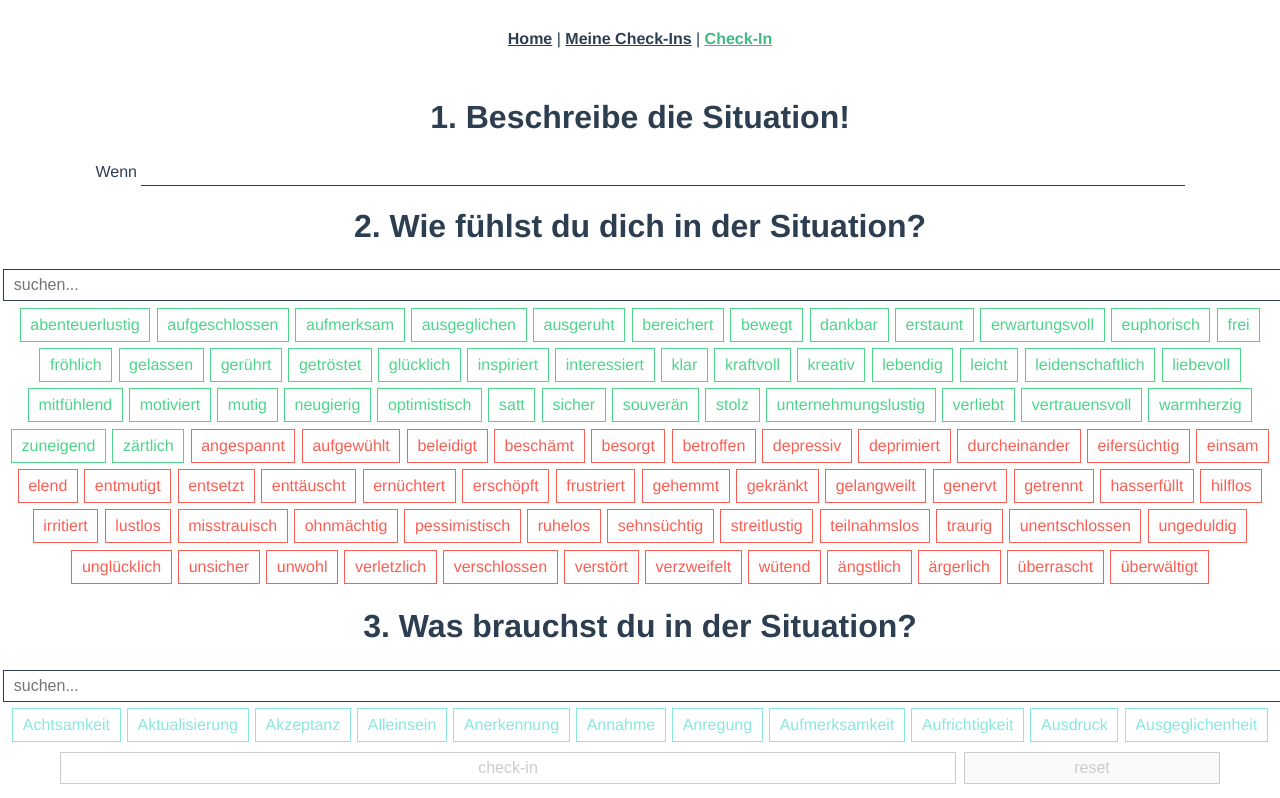
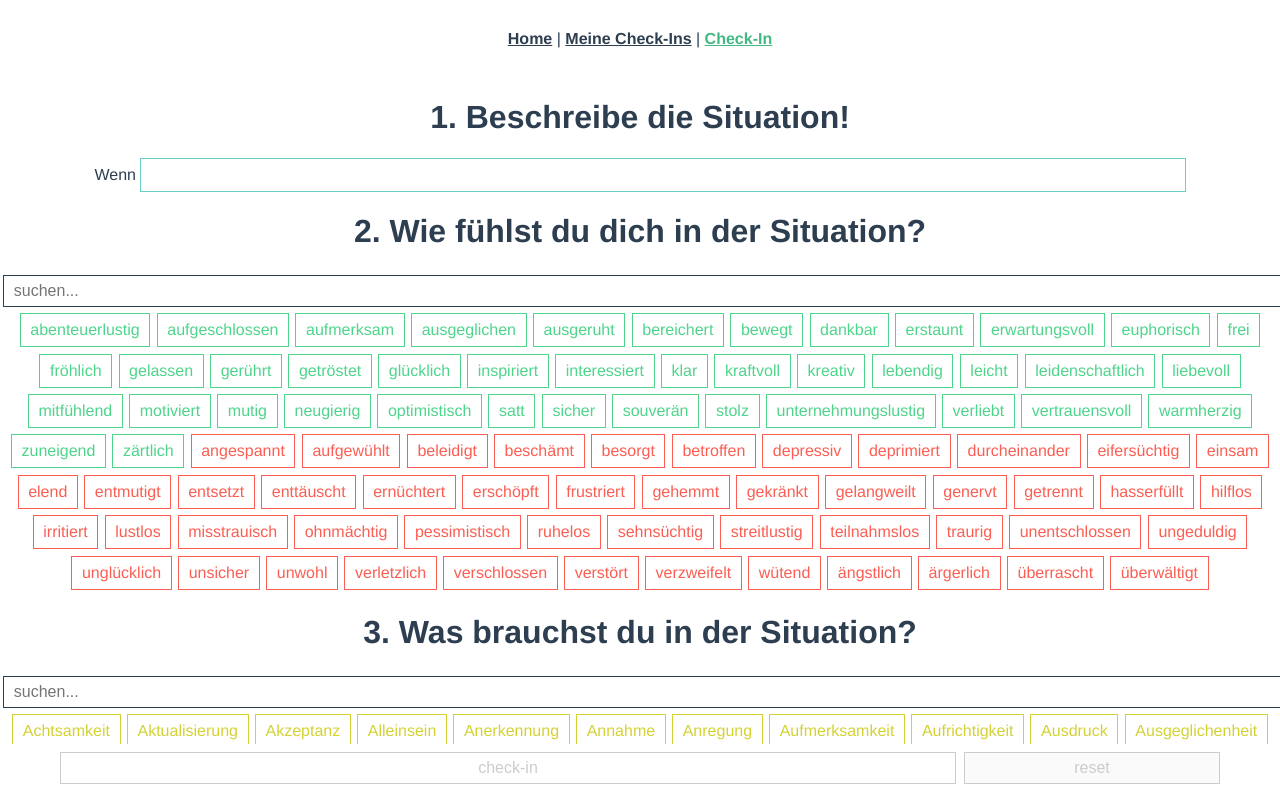
Before and after one commit to barnholdy/nvc, a Vue app: page /#/add-check-in in a window 1280 px wide. Shown: the top 798 px of the page. Built offline with nearby package versions, Linux system fonts and the light colour scheme.

Commit message:
changed coloring of situation and need

```diff
--- a/src/components/Tag.vue
+++ b/src/components/Tag.vue
@@ -34,9 +34,9 @@ export default {
 <style scoped lang="scss">
 $green: #4ed58b;
 $red: #fc5e53;
-$yellow:#fffd52;
+$yellow: #D4D233;
 $orange:#fd9927;
-$blue: #89e7df;
+$blue: #67CFC6;
 
 .tag {
   cursor: pointer;
--- a/src/components/TagList.vue
+++ b/src/components/TagList.vue
@@ -82,7 +82,7 @@ export default {
         case 'positive':
           return COLORS.green;
         case 'neutral':
-          return COLORS.blue;
+          return COLORS.yellow;
         case 'negative':
           return COLORS.red;
         default:
--- a/src/views/CheckInAdd.vue
+++ b/src/views/CheckInAdd.vue
@@ -100,23 +100,32 @@ export default {
 <style scoped lang="scss">
 $green: #4ed58b;
 $red: #fc5e53;
+$yellow: #D4D233;
+$orange:#fd9927;
+$blue: #67CFC6;
 
 .check-in-add {
   margin-bottom: 5rem;
 }
 .situation {
-  border-top: none;
-  border-left: none;
-  border-right: none;
+  color: $blue;
+  border-color: $blue;
+  border-radius: 0;
+  appearance: none;
+  height: 2rem;
+  line-height: 2rem;
+  padding: 0 .6rem 0 .6rem;
 }
 input {
   padding: 0.6rem;
   height: .5rem;
   font-size: 1rem;
   border: solid .05rem;
+  border-radius: 0;
   border-color: #2c3e50;
   color: #2c3e50;
   width: 80%;
+  appearance: none;
 }
 .button-container {
   position: fixed;
--- a/src/views/CheckInList.vue
+++ b/src/views/CheckInList.vue
@@ -37,11 +37,18 @@ export default {
 </script>
 
 <style scoped lang="scss">
+$blue: #67CFC6;
+
 .situation {
-  padding-bottom: 0.3rem;
-  border-bottom: solid .05rem;
-  border-color: #2c3e50;
-  color: #2c3e50;
+  color: $blue;
+  display: inline-block;
+  border: solid .05rem;
+  border-color: $blue;
+  border-radius: 0;
+  appearance: none;
+  height: 2rem;
+  line-height: 2rem;
+  padding: 0 .6rem 0 .6rem;
 }
 .tag-list {
   display: inline-block;
```
